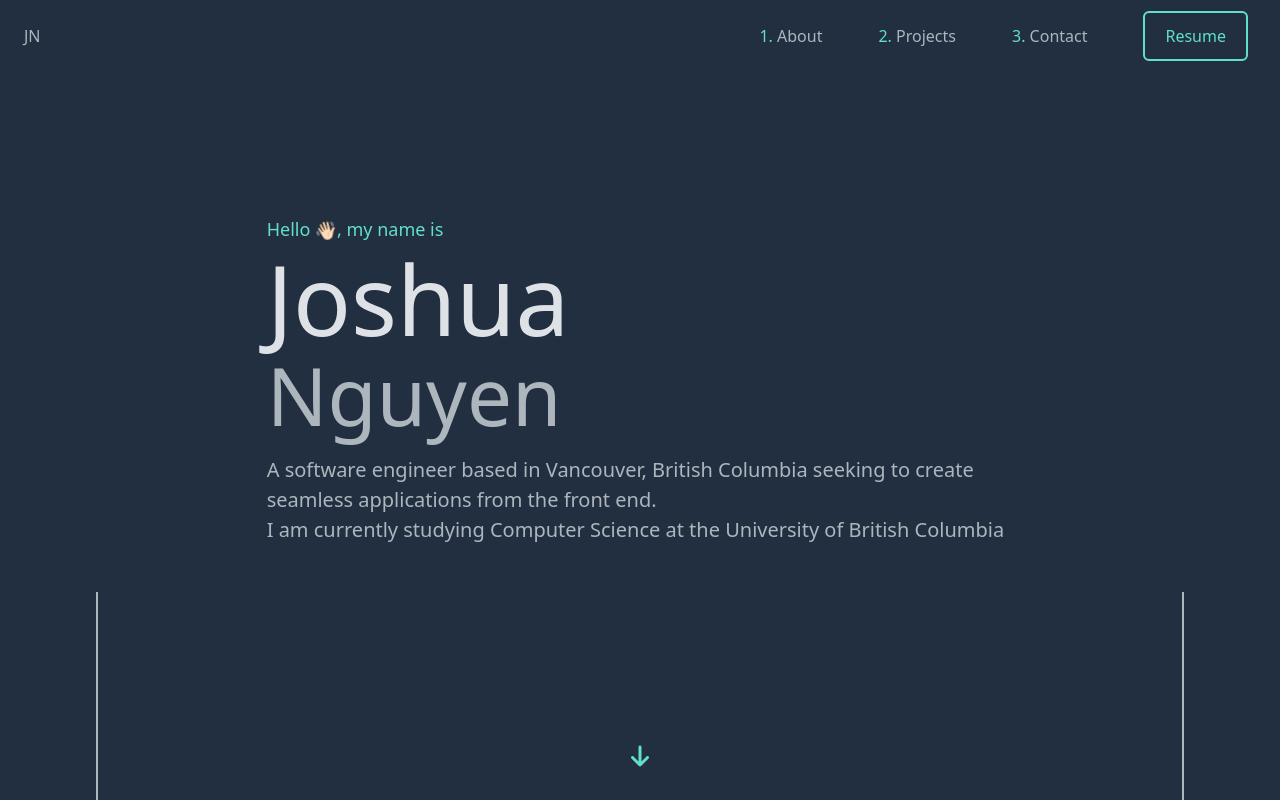
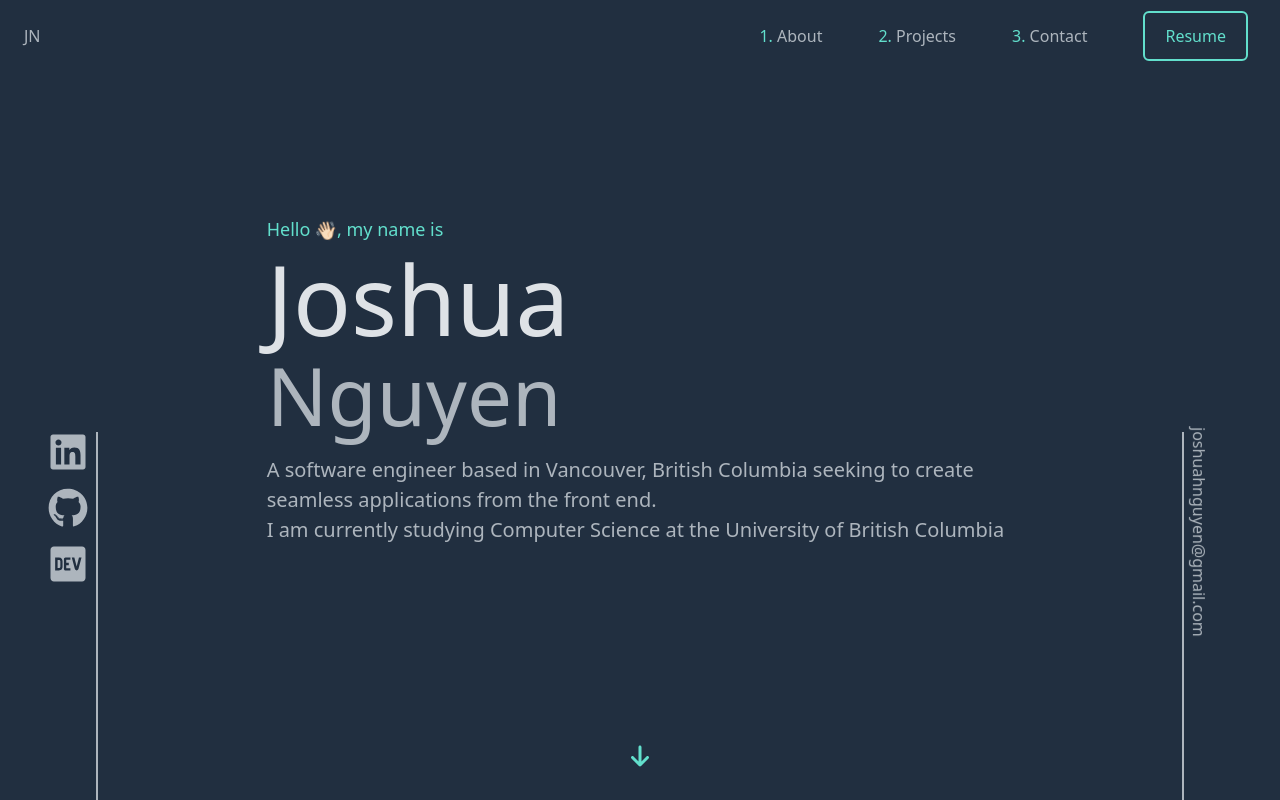
Before and after one commit to jn-han/jnhan.tech, a Vue app: page /#/ in a window 1280 px wide. Shown: the top 800 px of the page. Built offline with nearby package versions, Linux system fonts and the light colour scheme.

Commit message:
added social media links

```diff
--- a/src/components/Socials.vue
+++ b/src/components/Socials.vue
@@ -1,6 +1,21 @@
 <template>
-<div class="h-56 fixed -bottom-4 left-24 border-l-2 border-l-bone"></div>
-<div class="h-56 fixed -bottom-4 right-24 border-r-2 border-r-bone"></div>
+<div class="grid grid-rows-4 gap-4 fixed bottom-40 left-12 text-bone">
+    <a href="">
+        <svg class="fill-bone w-10 h-10 hover:fill-light-teal transition duration-1000 ease-out" xmlns="http://www.w3.org/2000/svg" viewBox="0 0 448 512"><!--! Font Awesome Pro 6.1.1 by @fontawesome - https://fontawesome.com License - https://fontawesome.com/license (Commercial License) Copyright 2022 Fonticons, Inc. --><path d="M416 32H31.9C14.3 32 0 46.5 0 64.3v383.4C0 465.5 14.3 480 31.9 480H416c17.6 0 32-14.5 32-32.3V64.3c0-17.8-14.4-32.3-32-32.3zM135.4 416H69V202.2h66.5V416zm-33.2-243c-21.3 0-38.5-17.3-38.5-38.5S80.9 96 102.2 96c21.2 0 38.5 17.3 38.5 38.5 0 21.3-17.2 38.5-38.5 38.5zm282.1 243h-66.4V312c0-24.8-.5-56.7-34.5-56.7-34.6 0-39.9 27-39.9 54.9V416h-66.4V202.2h63.7v29.2h.9c8.9-16.8 30.6-34.5 62.9-34.5 67.2 0 79.7 44.3 79.7 101.9V416z"/></svg>
+    </a>
+    <a href="">
+        <svg class="fill-bone hover:fill-light-teal w-10 h-10 transition duration-1000 ease-out" xmlns="http://www.w3.org/2000/svg" viewBox="0 0 496 512"><path d="M165.9 397.4c0 2-2.3 3.6-5.2 3.6-3.3.3-5.6-1.3-5.6-3.6 0-2 2.3-3.6 5.2-3.6 3-.3 5.6 1.3 5.6 3.6zm-31.1-4.5c-.7 2 1.3 4.3 4.3 4.9 2.6 1 5.6 0 6.2-2s-1.3-4.3-4.3-5.2c-2.6-.7-5.5.3-6.2 2.3zm44.2-1.7c-2.9.7-4.9 2.6-4.6 4.9.3 2 2.9 3.3 5.9 2.6 2.9-.7 4.9-2.6 4.6-4.6-.3-1.9-3-3.2-5.9-2.9zM244.8 8C106.1 8 0 113.3 0 252c0 110.9 69.8 205.8 169.5 239.2 12.8 2.3 17.3-5.6 17.3-12.1 0-6.2-.3-40.4-.3-61.4 0 0-70 15-84.7-29.8 0 0-11.4-29.1-27.8-36.6 0 0-22.9-15.7 1.6-15.4 0 0 24.9 2 38.6 25.8 21.9 38.6 58.6 27.5 72.9 20.9 2.3-16 8.8-27.1 16-33.7-55.9-6.2-112.3-14.3-112.3-110.5 0-27.5 7.6-41.3 23.6-58.9-2.6-6.5-11.1-33.3 2.6-67.9 20.9-6.5 69 27 69 27 20-5.6 41.5-8.5 62.8-8.5s42.8 2.9 62.8 8.5c0 0 48.1-33.6 69-27 13.7 34.7 5.2 61.4 2.6 67.9 16 17.7 25.8 31.5 25.8 58.9 0 96.5-58.9 104.2-114.8 110.5 9.2 7.9 17 22.9 17 46.4 0 33.7-.3 75.4-.3 83.6 0 6.5 4.6 14.4 17.3 12.1C428.2 457.8 496 362.9 496 252 496 113.3 383.5 8 244.8 8zM97.2 352.9c-1.3 1-1 3.3.7 5.2 1.6 1.6 3.9 2.3 5.2 1 1.3-1 1-3.3-.7-5.2-1.6-1.6-3.9-2.3-5.2-1zm-10.8-8.1c-.7 1.3.3 2.9 2.3 3.9 1.6 1 3.6.7 4.3-.7.7-1.3-.3-2.9-2.3-3.9-2-.6-3.6-.3-4.3.7zm32.4 35.6c-1.6 1.3-1 4.3 1.3 6.2 2.3 2.3 5.2 2.6 6.5 1 1.3-1.3.7-4.3-1.3-6.2-2.2-2.3-5.2-2.6-6.5-1zm-11.4-14.7c-1.6 1-1.6 3.6 0 5.9 1.6 2.3 4.3 3.3 5.6 2.3 1.6-1.3 1.6-3.9 0-6.2-1.4-2.3-4-3.3-5.6-2z"/></svg>
+    </a>
+    <a href="">
+         <svg class="h-10 w-10 fill-bone hover:fill-light-teal transition duration-1000 ease-out" xmlns="http://www.w3.org/2000/svg" viewBox="0 0 448 512"><!--! Font Awesome Pro 6.1.1 by @fontawesome - https://fontawesome.com License - https://fontawesome.com/license (Commercial License) Copyright 2022 Fonticons, Inc. --><path d="M120.12 208.29c-3.88-2.9-7.77-4.35-11.65-4.35H91.03v104.47h17.45c3.88 0 7.77-1.45 11.65-4.35 3.88-2.9 5.82-7.25 5.82-13.06v-69.65c-.01-5.8-1.96-10.16-5.83-13.06zM404.1 32H43.9C19.7 32 .06 51.59 0 75.8v360.4C.06 460.41 19.7 480 43.9 480h360.2c24.21 0 43.84-19.59 43.9-43.8V75.8c-.06-24.21-19.7-43.8-43.9-43.8zM154.2 291.19c0 18.81-11.61 47.31-48.36 47.25h-46.4V172.98h47.38c35.44 0 47.36 28.46 47.37 47.28l.01 70.93zm100.68-88.66H201.6v38.42h32.57v29.57H201.6v38.41h53.29v29.57h-62.18c-11.16.29-20.44-8.53-20.72-19.69V193.7c-.27-11.15 8.56-20.41 19.71-20.69h63.19l-.01 29.52zm103.64 115.29c-13.2 30.75-36.85 24.63-47.44 0l-38.53-144.8h32.57l29.71 113.72 29.57-113.72h32.58l-38.46 144.8z"/></svg>
+    </a>
+
+</div>
+<div class="grid fixed bottom-64 -right-6 text-bone">
+    <p class="rotate-90 hover:text-light-teal transition duration-1000 ease-out">joshuahnguyen@gmail.com</p>
+</div>
+    <div class="h-96 fixed -bottom-4 left-24 border-l-2 border-l-bone"></div>
+    <div class="h-96 fixed -bottom-4 right-24 border-r-2 border-r-bone"></div>
 </template>
 
 <script>
```
Also changed, not shown: src/components/Home.vue (line endings or trailing spaces).
